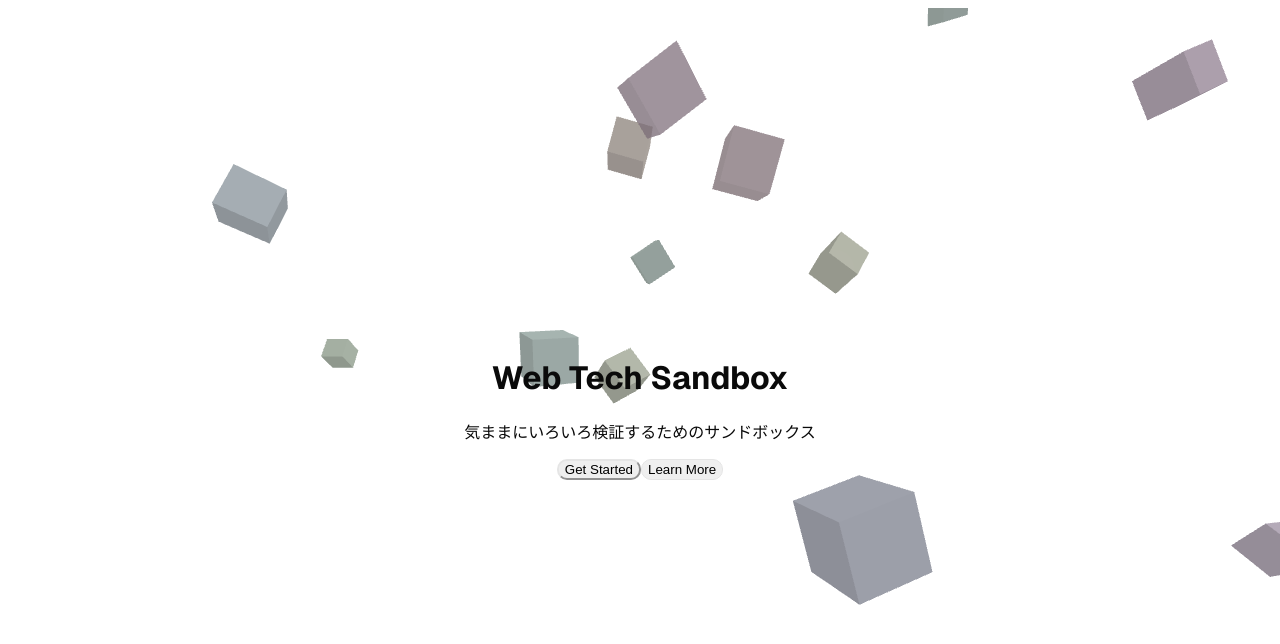
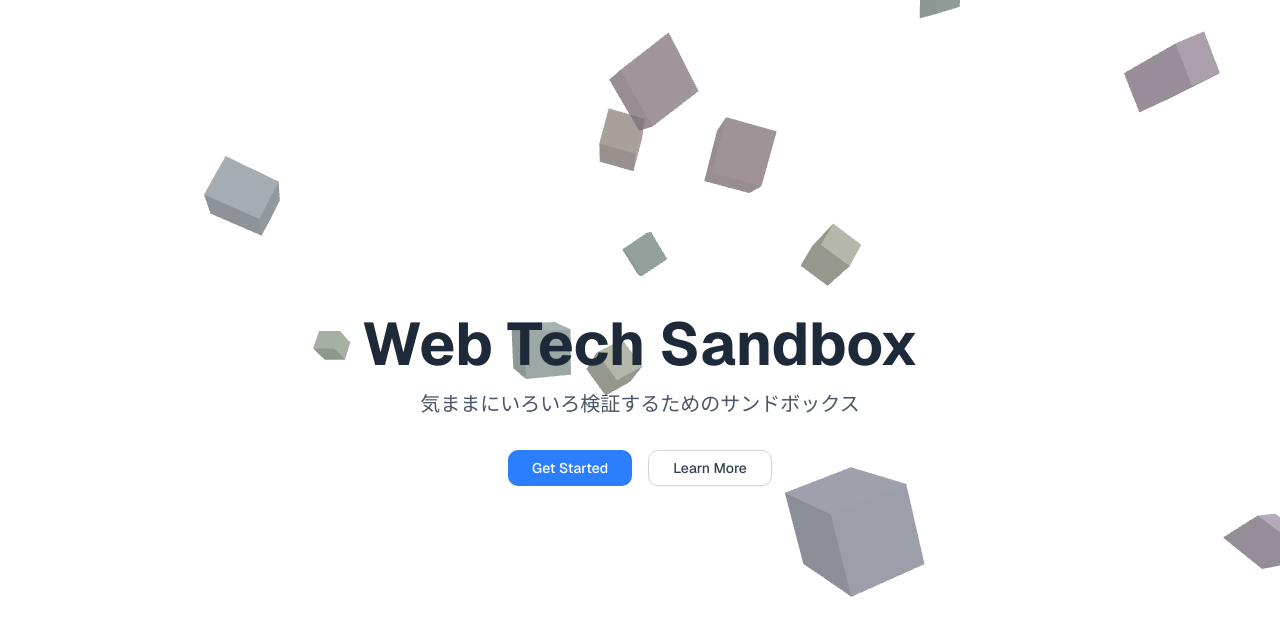
Before and after one commit to takahiro-bellcurve/webTechSandboxFrontend, a Next.js app: page / in a window 1280 px wide. Shown: the top 644 px of the page. Built offline with nearby package versions, Linux system fonts and the light colour scheme.

Commit message:
tailwind周りの設定をv4に修正

```diff
--- a/package.json
+++ b/package.json
@@ -27,7 +27,9 @@
     "@types/node": "^20",
     "@types/react": "^19",
     "@types/react-dom": "^19",
+    "autoprefixer": "^10.4.21",
     "tailwindcss": "^4",
+    "tailwindcss-animate": "^1.0.7",
     "tw-animate-css": "^1.3.8",
     "typescript": "^5"
   }
--- a/src/app/globals.css
+++ b/src/app/globals.css
@@ -1,6 +1,4 @@
-@tailwind base;
-@tailwind components;
-@tailwind utilities;
+@import "tailwindcss";
 
 @custom-variant dark (&:is(.dark *));
 
```
Also changed, not shown: 1 other file (tests, documents, lock files or other folders).
